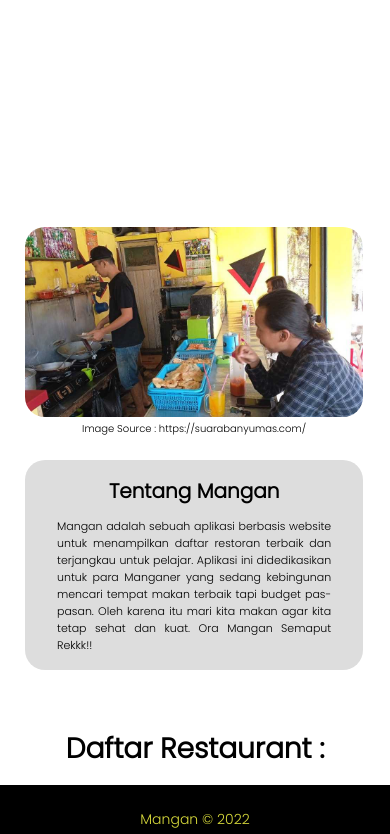
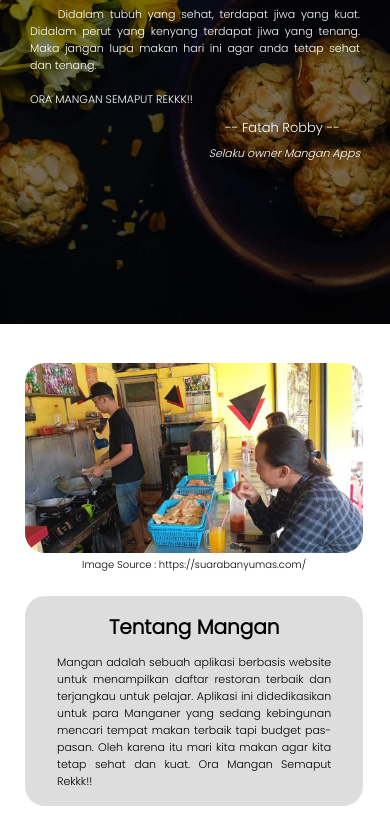
Before and after one commit to FthRobby/Mangan-Apps, a website built with webpack: page src/templates/index.html in a window 390 px wide. Shown: the part 212-1046 px from the top of the page. Built offline with nearby package versions, Linux system fonts and the light colour scheme; no server answers; files whose address does not match are found by name; what serviceworker-webpack-plugin would draw is missing.

Commit message:
change style for mobile view

```diff
--- a/src/styles/responsive.css
+++ b/src/styles/responsive.css
@@ -91,12 +91,6 @@
   }
 }
 
-@media screen and (max-width: 650px) {
-    .hero {
-        background-image: url('/images/hero-image_2-small.jpg');
-        min-height: 400px;
-    }
-}
 
 @media screen and (min-width: 600px) {
   .restaurant-detail .restaurant__menus {
```
